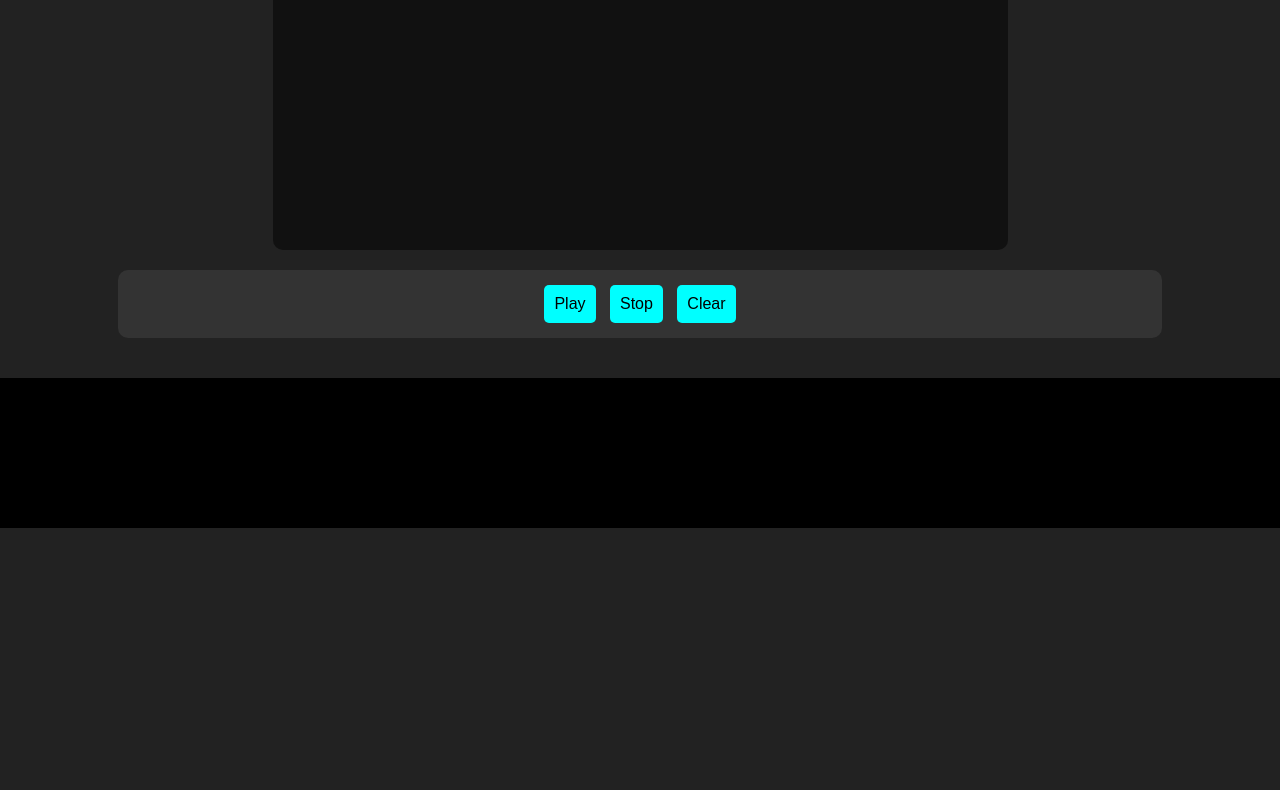
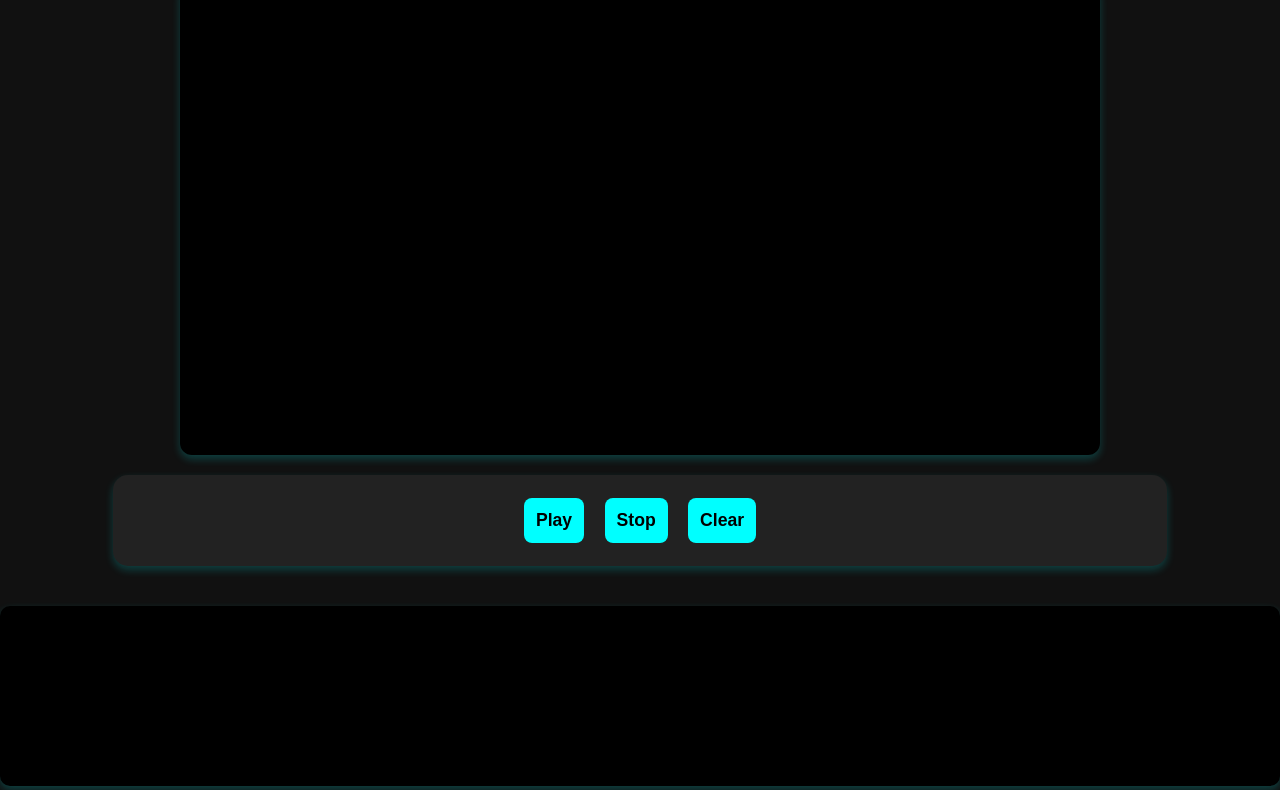
Before and after one commit to Symba-Drumz/Phase-1-Project., a plain HTML site: page index.html in a window 1280 px wide. Shown: the part 475-1265 px from the top of the page. Before the commit the page ends 1007 px from the top, so only its background shows below. Drawn offline with Linux system fonts and the light colour scheme.

Commit message:
Makes the style.css a little more visually appealing with shadows, animations, and smoother interactions.

```diff
--- a/style.css
+++ b/style.css
@@ -1,7 +1,7 @@
 
 body {
     font-family: Arial, sans-serif;
-    background-color: #222;
+    background-color: #111;
     color: #ddd;
     text-align: center;
     margin: 0;
@@ -12,39 +12,45 @@ header {
     display: flex;
     justify-content: space-between;
     align-items: center;
-    padding: 10px 20px;
-    background-color: #333;
+    padding: 20px;
+    background-color: #222;
     color: cyan;
-    font-size: 1.5rem;
-    border-bottom: 2px solid cyan;
+    font-size: 2rem;
+    border-bottom: 3px solid cyan;
+    box-shadow: 0 4px 10px rgba(0, 255, 255, 0.3);
 }
 
 .controls, .options, .playback-controls {
     margin: 20px auto;
-    padding: 10px;
-    background: #333;
-    border-radius: 10px;
+    padding: 15px;
+    background: #222;
+    border-radius: 15px;
     width: 80%;
+    box-shadow: 0 4px 8px rgba(0, 255, 255, 0.2);
 }
 
 input[type="range"], input[type="number"], select, button {
-    margin: 5px;
-    padding: 10px;
+    margin: 8px;
+    padding: 12px;
     border: none;
-    border-radius: 5px;
-    background: #444;
+    border-radius: 8px;
+    background: #333;
     color: white;
-    font-size: 1rem;
+    font-size: 1.1rem;
+    transition: background 0.3s, transform 0.2s;
 }
 
 button {
     cursor: pointer;
     background-color: cyan;
     color: black;
+    font-weight: bold;
+    transition: background 0.3s, transform 0.2s;
 }
 
 button:hover {
     background-color: #00bcd4;
+    transform: scale(1.05);
 }
 
 .sequencer {
@@ -52,33 +58,44 @@ button:hover {
     justify-content: center;
     align-items: center;
     margin-top: 20px;
+    animation: fadeIn 1s ease-in-out;
 }
 
 .grid {
     display: grid;
-    grid-template-columns: repeat(16, 40px);
-    grid-template-rows: repeat(8, 40px);
-    gap: 5px;
-    padding: 10px;
-    background-color: #111;
-    border-radius: 10px;
+    grid-template-columns: repeat(16, 50px);
+    grid-template-rows: repeat(8, 50px);
+    gap: 6px;
+    padding: 15px;
+    background-color: #000;
+    border-radius: 12px;
+    box-shadow: 0 4px 8px rgba(0, 255, 255, 0.2);
 }
 
 .grid div {
-    width: 40px;
-    height: 40px;
-    background: #444;
-    border-radius: 5px;
+    width: 50px;
+    height: 50px;
+    background: #333;
+    border-radius: 6px;
     cursor: pointer;
+    transition: background 0.3s, transform 0.2s;
 }
 
 .grid div.active {
     background: cyan;
+    transform: scale(1.1);
 }
 
 #visualizer {
     width: 100%;
-    height: 150px;
+    height: 180px;
     background: #000;
     margin-top: 20px;
+    border-radius: 10px;
+    box-shadow: 0 4px 8px rgba(0, 255, 255, 0.2);
 }
+
+@keyframes fadeIn {
+    from { opacity: 0; transform: translateY(-10px); }
+    to { opacity: 1; transform: translateY(0); }
+}
```
